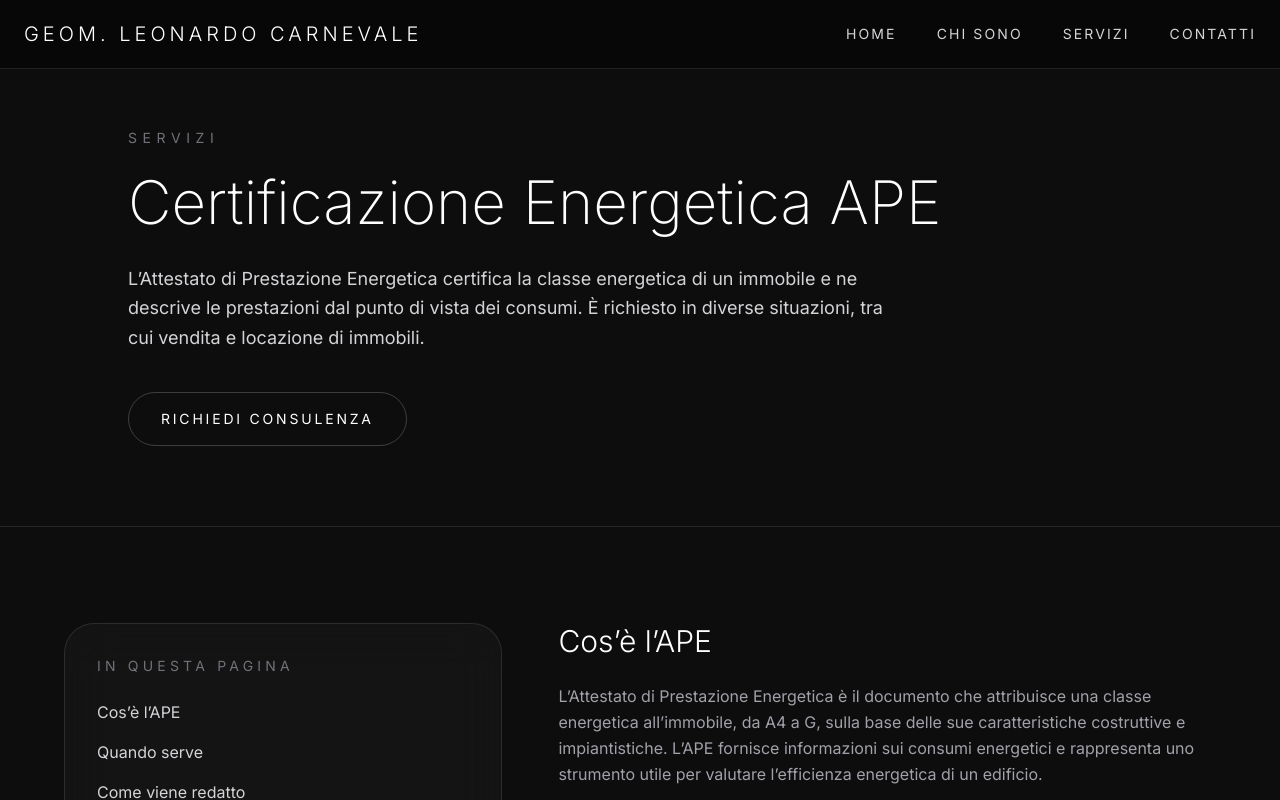
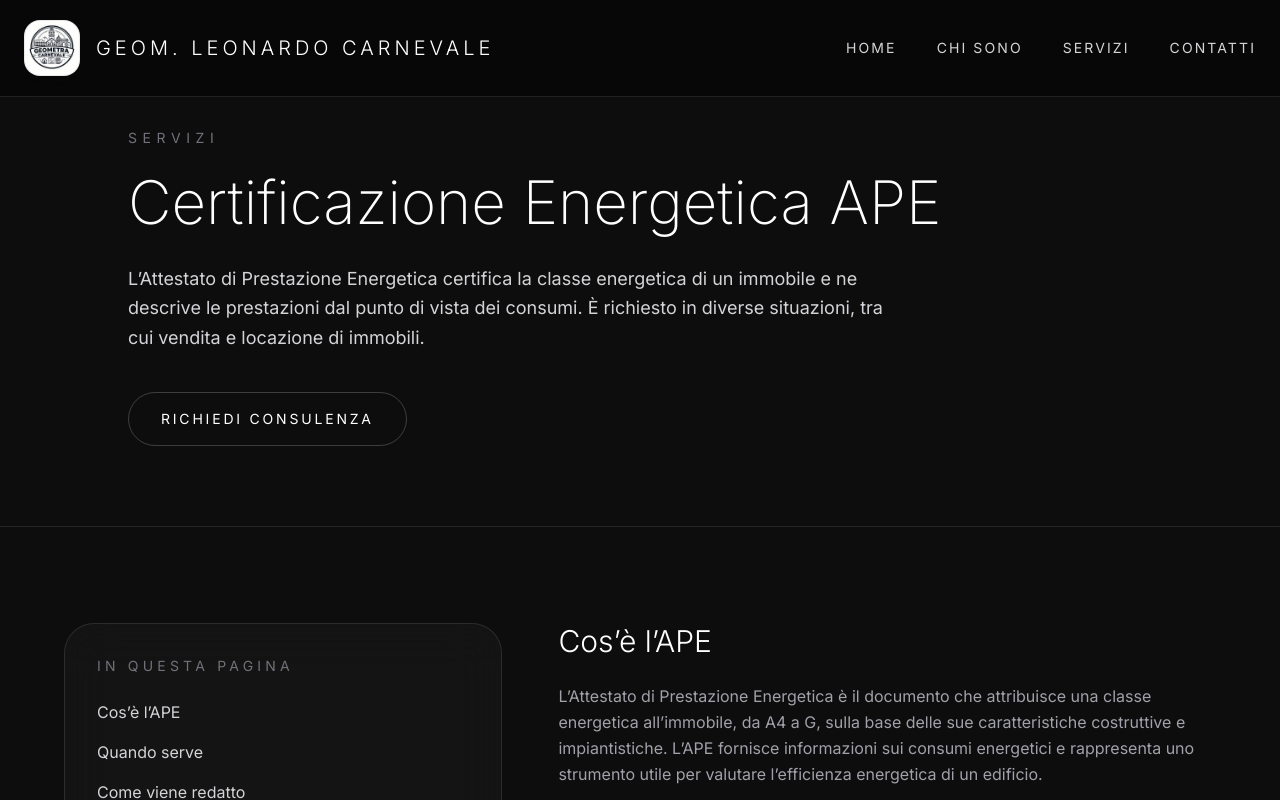
Before and after one commit to GeometraCarnevale/geometracarnevale-v2, a Next.js app: page /certificazione-energetica-ape in a window 1280 px wide. Shown: the top 800 px of the page. Built offline with nearby package versions, Linux system fonts and the light colour scheme.

Commit message:
Update page.tsx

```diff
--- a/app/certificazione-energetica-ape/page.tsx
+++ b/app/certificazione-energetica-ape/page.tsx
@@ -1,3 +1,4 @@
+import Image from "next/image";
 import Link from "next/link";
 
 export const metadata = {
@@ -11,7 +12,10 @@ export default function ApePage() {
     <main className="min-h-screen bg-[#0d0d0d] text-white">
       <header className="fixed left-0 top-0 z-40 w-full border-b border-white/10 bg-black/40 backdrop-blur-xl">
   <div className="mx-auto flex max-w-7xl items-center justify-between px-6 py-5">
-    <Link href="/#home" className="group flex items-center gap-4">
+    <Link href="/" className="group flex items-center gap-4">
+      <div className="relative h-14 w-14 overflow-hidden rounded-2xl border border-white/10 bg-white/90 shadow-lg transition duration-300 group-hover:border-white/40">
+              <Image src="/logo-geometra-carnevale.jpg" alt="Logo Geometra Carnevale" fill priority className="object-cover" />
+            </div>
       <span className="text-lg font-light uppercase tracking-[0.2em] transition duration-300 group-hover:text-zinc-300 md:text-xl">
         Geom. Leonardo Carnevale
       </span>
```
